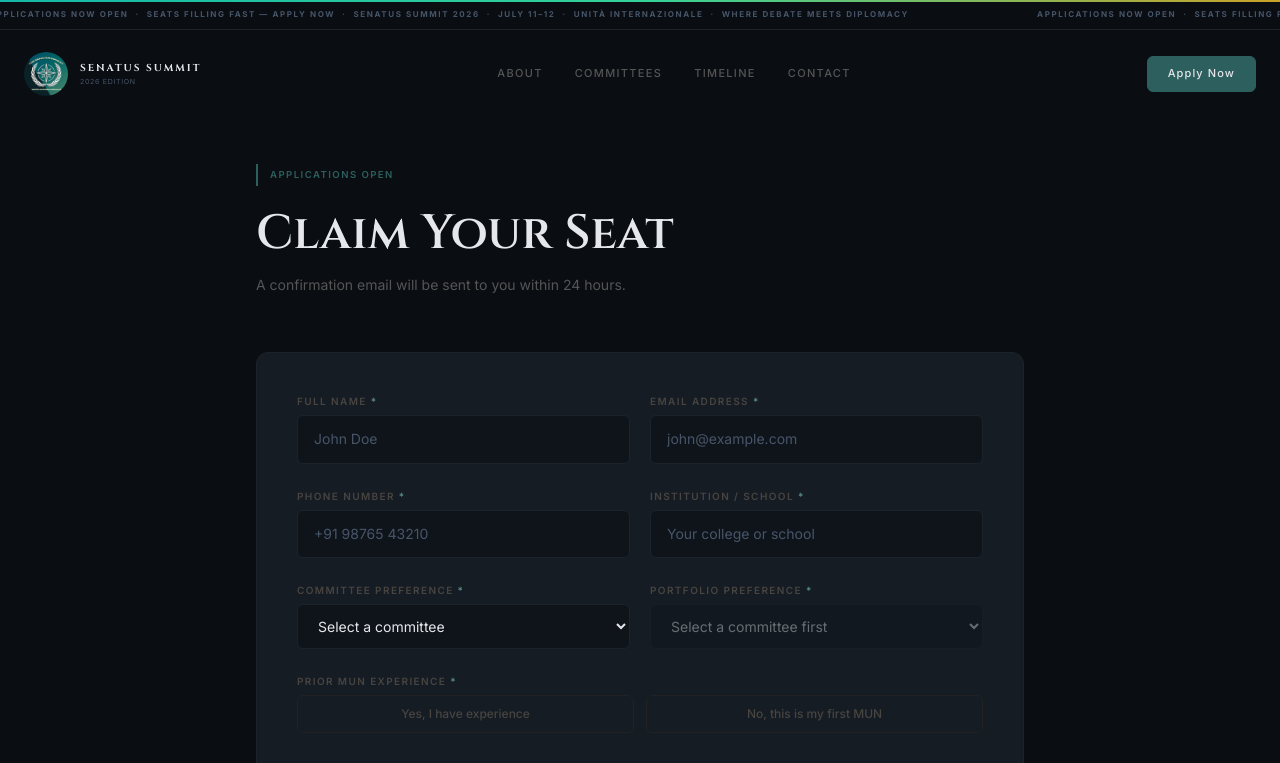
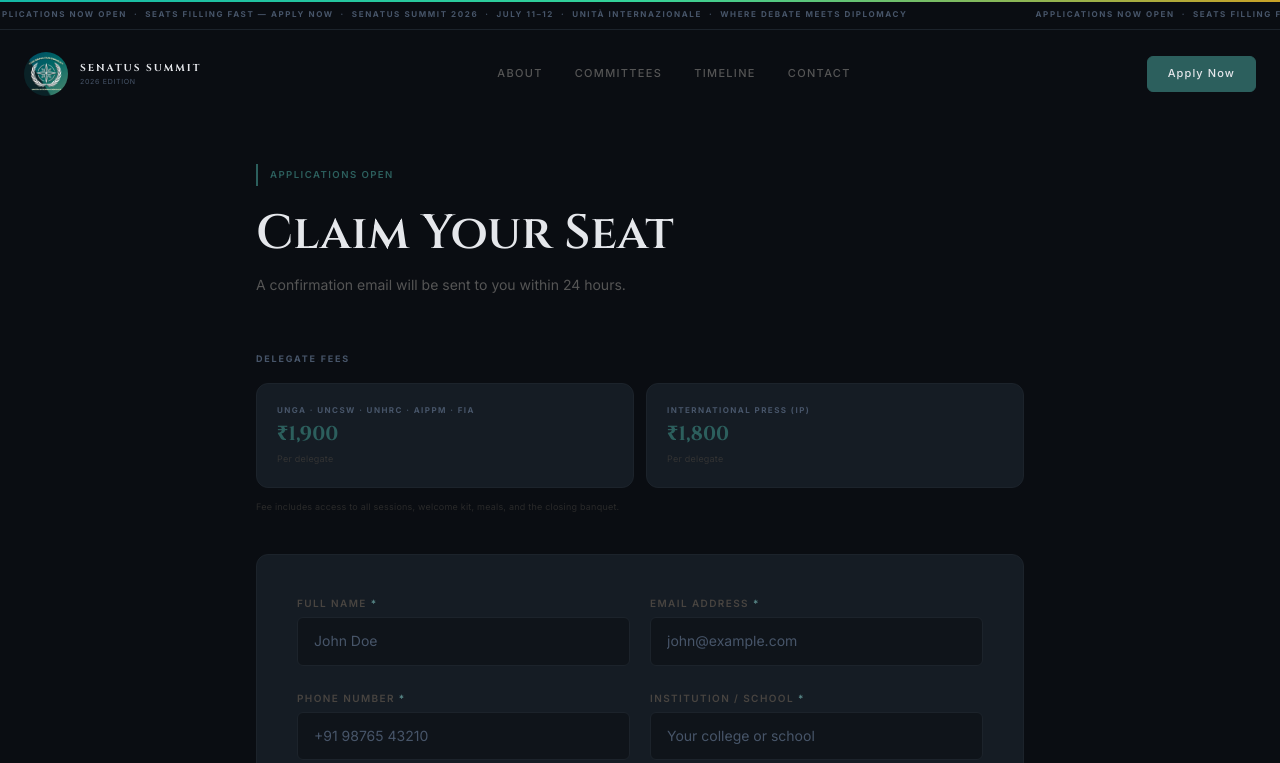
Before and after one commit to Saicharantejj/Senatus-Summit, a Next.js app: page /apply in a window 1280 px wide. Shown: the top 763 px of the page. Built offline with nearby package versions, Linux system fonts and the light colour scheme.

Commit message:
Add delegate fees section, fix Instagram handle, remove website card

```diff
--- a/components/Application.tsx
+++ b/components/Application.tsx
@@ -319,6 +319,36 @@
           </p>
         </motion.div>
 
+        {/* Delegate Fees */}
+        <motion.div {...fadeUp(0.15)} className="mb-10">
+          <p className="font-inter text-[9px] font-bold tracking-[0.2em] uppercase text-[#475569] mb-4">
+            Delegate Fees
+          </p>
+          <div className="grid grid-cols-1 sm:grid-cols-2 gap-3">
+            <div className="card rounded-xl p-5 flex items-center gap-4">
+              <div className="flex flex-col gap-1 flex-1">
+                <span className="font-inter text-[8px] font-bold tracking-[0.18em] uppercase text-[#475569]">
+                  UNGA · UNCSW · UNHRC · AIPPM · FIA
+                </span>
+                <span className="font-cinzel font-bold text-xl text-[#2c5f5d]">₹1,900</span>
+                <span className="font-inter text-[9px] text-[#333] tracking-wide">Per delegate</span>
+              </div>
+            </div>
+            <div className="card rounded-xl p-5 flex items-center gap-4">
+              <div className="flex flex-col gap-1 flex-1">
+                <span className="font-inter text-[8px] font-bold tracking-[0.18em] uppercase text-[#475569]">
+                  International Press (IP)
+                </span>
+                <span className="font-cinzel font-bold text-xl text-[#2c5f5d]">₹1,800</span>
+                <span className="font-inter text-[9px] text-[#333] tracking-wide">Per delegate</span>
+              </div>
+            </div>
+          </div>
+          <p className="font-inter text-[9px] text-[#2a2a2a] mt-3 tracking-wide">
+            Fee includes access to all sessions, welcome kit, meals, and the closing banquet.
+          </p>
+        </motion.div>
+
         <AnimatePresence mode="wait">
           {success ? (
             <motion.div
--- a/components/Contact.tsx
+++ b/components/Contact.tsx
@@ -1,7 +1,7 @@
 'use client'
 
 import { motion } from 'framer-motion'
-import { Mail, Instagram, Globe, Phone } from 'lucide-react'
+import { Mail, Instagram, Phone } from 'lucide-react'
 
 const phones = [
   {
@@ -19,8 +19,7 @@
 ]
 
 const socials = [
-  { icon: Instagram, label: 'Instagram', handle: '@thesenatussummit', href: 'https://instagram.com/thesenatussummit' },
-  { icon: Globe,     label: 'Website',   handle: 'senatussummit.org', href: '#' },
+  { icon: Instagram, label: 'Instagram', handle: '@the.senatus.summit', href: 'https://instagram.com/the.senatus.summit' },
 ]
 
 const fadeUp = (delay = 0) => ({
@@ -84,7 +83,7 @@
         </div>
 
         {/* Socials */}
-        <div className="grid grid-cols-2 gap-3">
+        <div className="grid grid-cols-1 gap-3">
           {socials.map((s, i) => (
             <motion.a
               key={s.label}
@@ -101,9 +100,6 @@
           ))}
         </div>
 
-        <motion.p {...fadeUp(0.5)} className="font-inter text-[11px] text-[#333] mt-10 tracking-wide">
-          We typically respond within 24–48 hours on working days.
-        </motion.p>
       </div>
     </section>
   )
```
